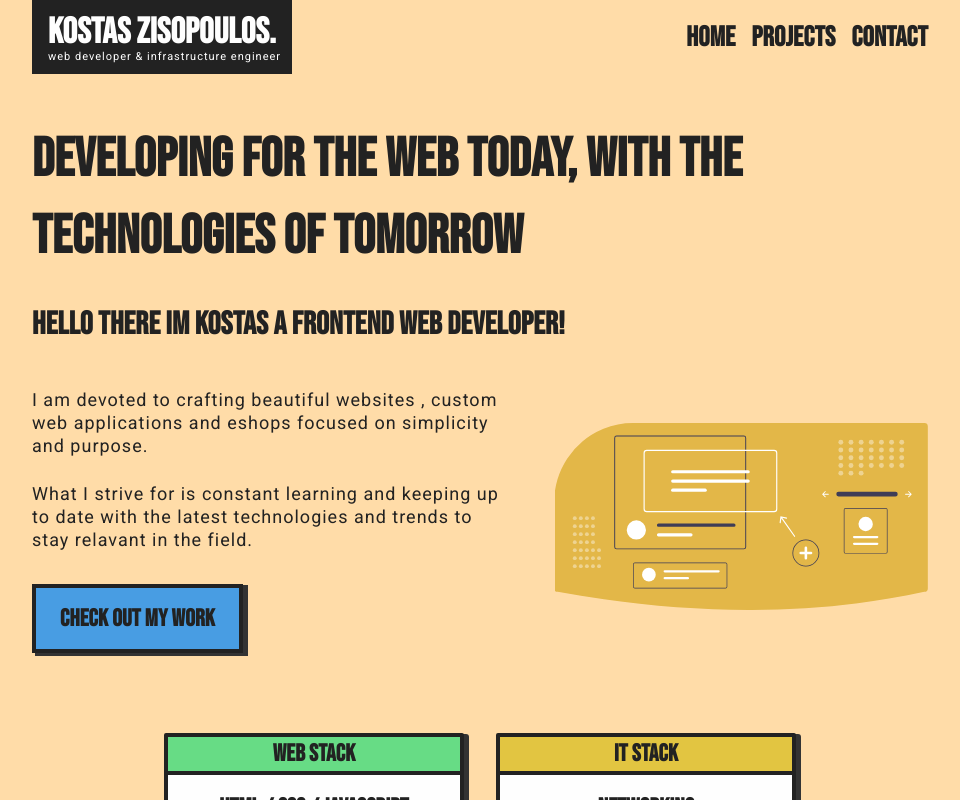
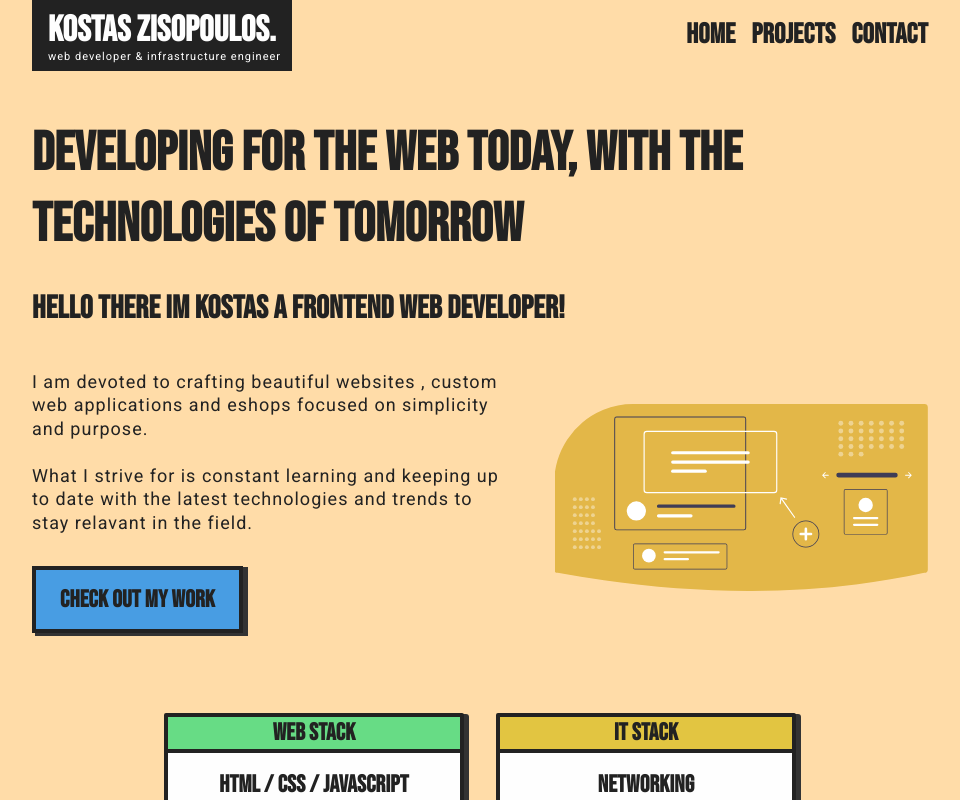
Before and after one commit to kzisopoulos/kostaszisopoulos, a Next.js app: page / in a window 1280 px wide. Shown: the top 800 px of the page, without its empty margins (160-1120 px from the left). Built offline with nearby package versions, Linux system fonts and the light colour scheme.

Commit message:
Minor css cleanup

```diff
--- a/styles/globals.css
+++ b/styles/globals.css
@@ -1,4 +1,4 @@
-@import url('https://fonts.googleapis.com/css2?family=Bebas+Neue&family=Roboto:wght@300;400;500;700;900&display=swap');
+@import url("https://fonts.googleapis.com/css2?family=Bebas+Neue&family=Roboto:wght@300;400;500;700;900&display=swap");
 
 * {
   box-sizing: border-box;
@@ -8,8 +8,8 @@
 
 :root {
   /* Fonts */
-  --heading-font: 'Bebas Neue', cursive;
-  --text-font: 'Roboto', sans-serif;
+  --heading-font: "Bebas Neue", cursive;
+  --text-font: "Roboto", sans-serif;
   /* Typography Colors */
   --color-black: #222;
   --color-white: #fefefe;
@@ -19,6 +19,8 @@
   --color-blue: #489de3;
   --color-green: #67dc85;
   --color-mustard: #e2c541;
+  /* Positioning */
+  --container-width: 960px;
 }
 
 html {
@@ -41,7 +43,6 @@ h4,
 h5,
 h6 {
   font-family: var(--heading-font);
-  line-height: 1.4;
   letter-spacing: 0.2px;
 }
 
@@ -64,7 +65,7 @@ img {
 
 .page__container {
   min-height: calc(100vh - 90px);
-  max-width: 960px;
+  max-width: var(--container-width);
   width: 100%;
   margin: 0 auto;
   padding: 3rem 2rem;
@@ -92,7 +93,7 @@ nav {
   display: flex;
   align-items: center;
   justify-content: space-between;
-  max-width: 960px;
+  max-width: var(--container-width);
   width: 100%;
   margin: 0 auto;
   padding: 0 2rem;
@@ -155,7 +156,7 @@ nav {
 }
 
 .hover-underline-animation:after {
-  content: '';
+  content: "";
   position: absolute;
   width: 100%;
   transform: scaleX(0);
@@ -280,7 +281,7 @@ nav {
 */
 footer {
   text-align: left;
-  max-width: 960px;
+  max-width: var(--container-width);
   margin: 0 auto;
   padding-top: 1rem;
   padding-left: 2rem;
@@ -470,7 +471,7 @@ input {
   margin-bottom: 0.5rem;
 }
 .projects .card::after {
-  content: '';
+  content: "";
   position: absolute;
   width: 100%;
   height: 100%;
@@ -484,7 +485,7 @@ input {
   z-index: 999;
 }
 .projects .card::before {
-  content: 'Show More';
+  content: "Show More";
   font-family: var(--heading-font);
   font-size: 18px;
   position: absolute;
```
Also changed, not shown: 1 other file (tests, documents, lock files or other folders).
